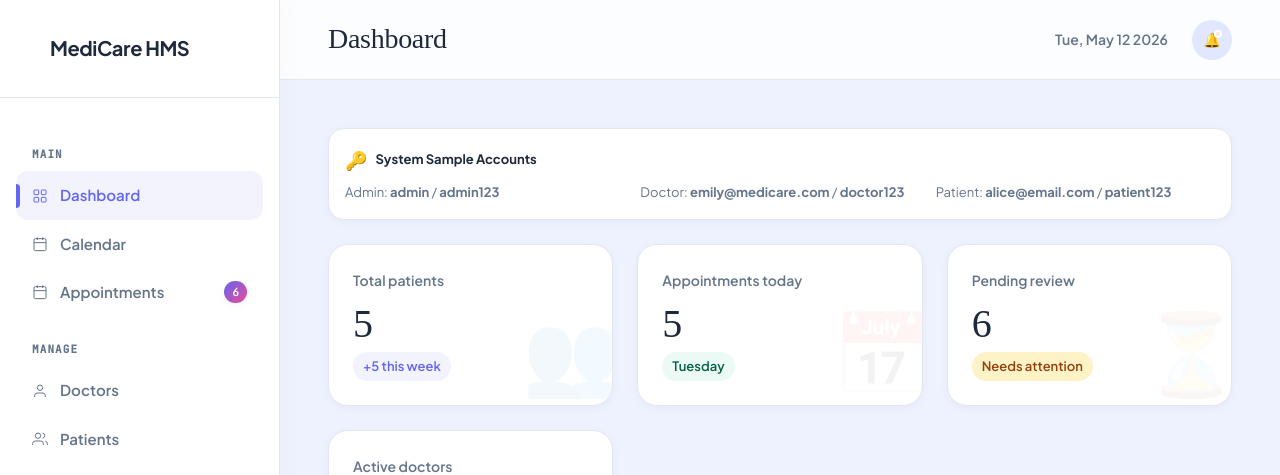
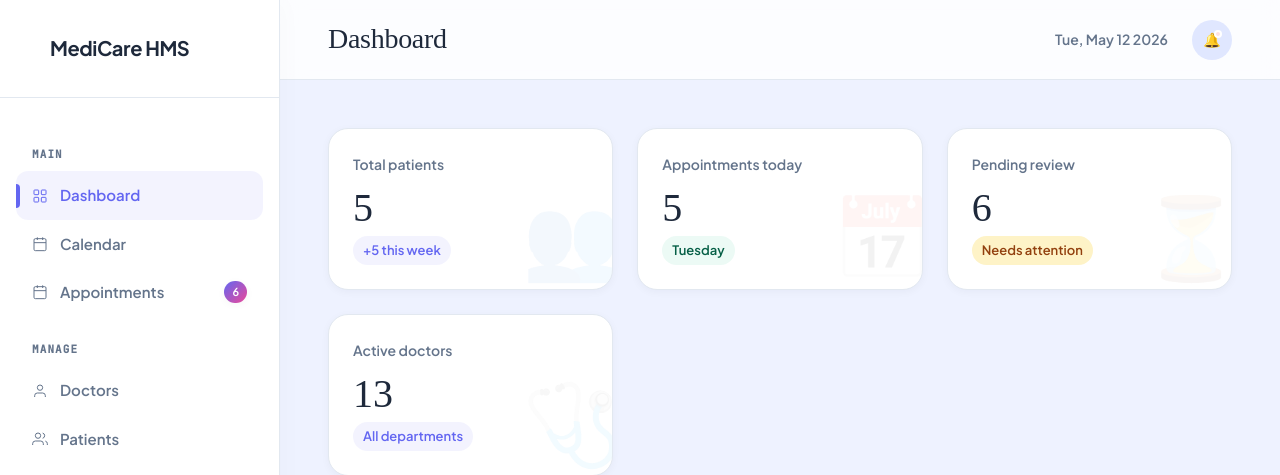
Before and after one commit to frenchcyrilsambilad/hospital-appointment-records-system, a PHP site: page /admin/dashboard.php in a window 1280 px wide. Shown: the top 475 px of the page. Run offline with PHP 8.4, Linux system fonts and the light colour scheme; a user stored in the database is signed in; data comes from the database, SQL or seed files in the repository; some web fonts are replaced.

Commit message:
Remove sample accounts banner

```diff
--- a/admin/dashboard.php
+++ b/admin/dashboard.php
@@ -99,19 +99,6 @@ function avatarColor($name) { global $colors; return $colors[crc32($name) % coun
       </div>
     </div>
     <div class="admin-content">
-      <div class="flex justify-between items-center mb-6">
-        <div style="background: var(--card); padding: 16px; border-radius: 16px; font-size: 13px; color: var(--muted-foreground); border: 1px solid var(--border); box-shadow: var(--shadow-sm); width: 100%;">
-          <div style="display:flex; align-items:center; gap:8px; margin-bottom:8px; color:var(--foreground); font-weight:700;">
-            <span style="font-size:18px;">🔑</span> System Sample Accounts
-          </div>
-          <div style="display:grid; grid-template-columns: repeat(auto-fit, minmax(200px, 1fr)); gap:1rem;">
-            <div>Admin: <strong>admin</strong> / <strong>admin123</strong></div>
-            <div>Doctor: <strong>emily@medicare.com</strong> / <strong>doctor123</strong></div>
-            <div>Patient: <strong>alice@email.com</strong> / <strong>patient123</strong></div>
-          </div>
-        </div>
-      </div>
-
       <!-- Stat cards -->
       <div class="stat-grid">
         <div class="stat-card">
```
